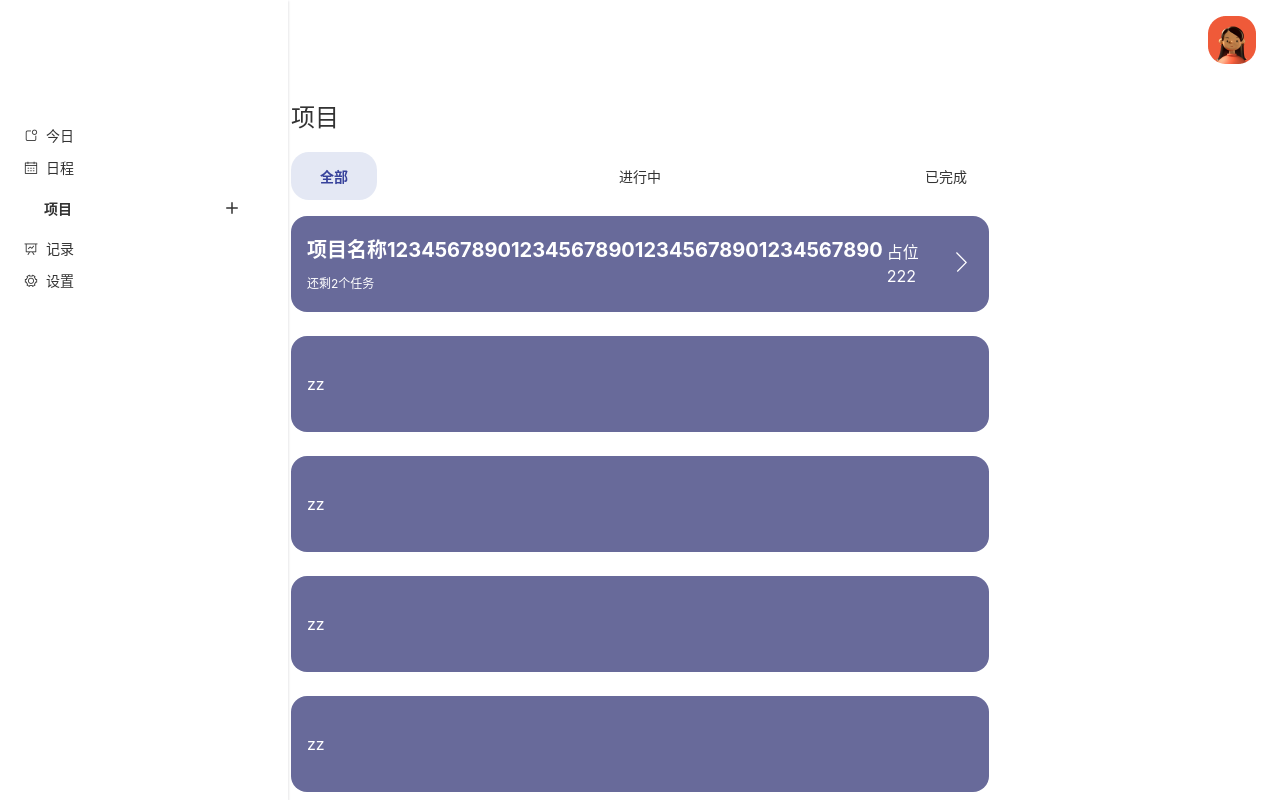
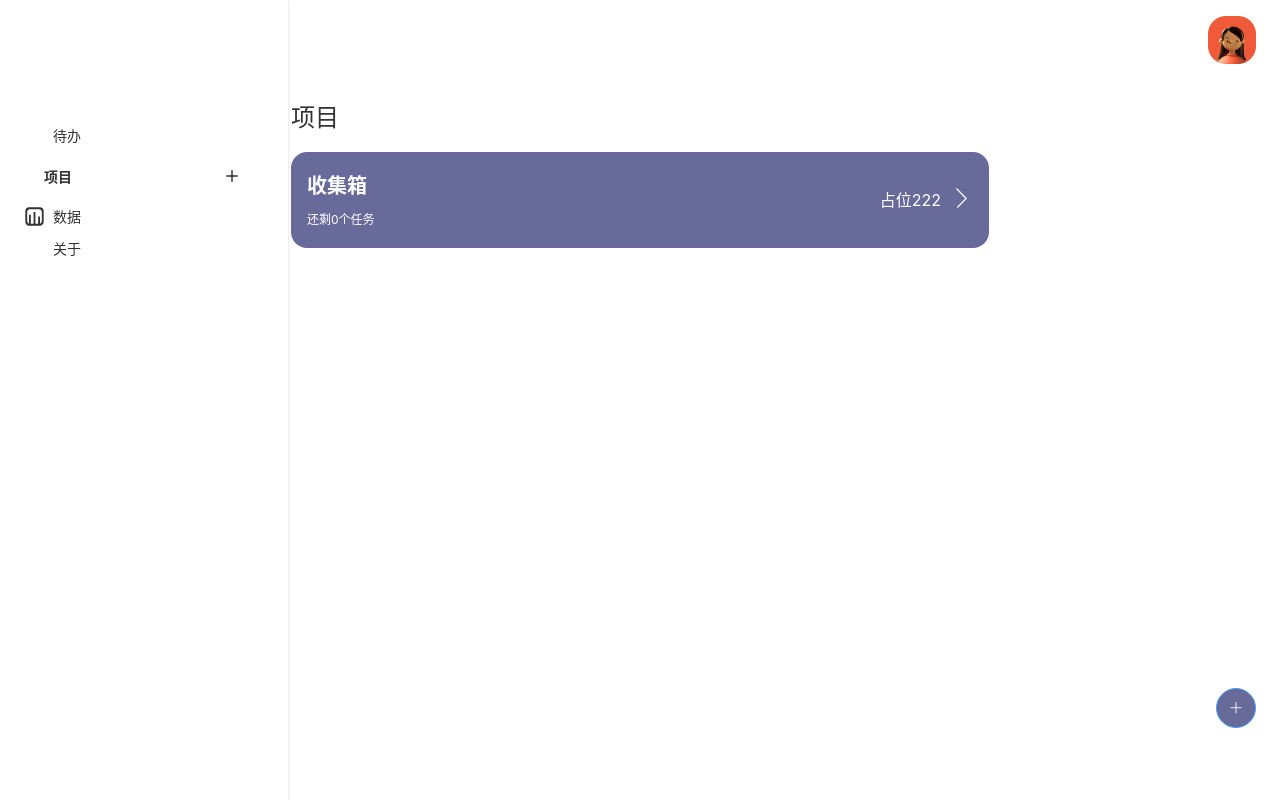
Before and after one commit to chenyulian/Vue-ToDo, a Vue app: page /#/projects in a window 1280 px wide. Built offline with nearby package versions, Linux system fonts and the light colour scheme; a web font is replaced by a local one.

Commit message:
更新样式

```diff
--- a/src/components/Sidebar.vue
+++ b/src/components/Sidebar.vue
@@ -2,8 +2,8 @@
     <div class="sidebar">
         <div class="list_holder">
             <ul class="list">
-                <li><sidebar-list-item link="/today" linkText="今日" elIconClassName="news"/></li>
-                <li><sidebar-list-item link="/schedule" linkText="日程" elIconClassName="date" /></li>
+                <li><sidebar-list-item link="/today" linkText="待办" elIconClassName="todo"/></li>
+                <!-- <li><sidebar-list-item link="/schedule" linkText="日程" elIconClassName="date" /></li> -->
             </ul>
             <div class="projects_container">
                 <div class="list_title">
@@ -22,8 +22,8 @@
                 </ul>
             </div>
             <ul class="list">
-                <li><sidebar-list-item link="/record" linkText="记录" elIconClassName="data-line"/></li>
-                <li><sidebar-list-item link="/settings" linkText="设置" elIconClassName="setting"/></li>
+                <li><sidebar-list-item link="/stats" linkText="数据" elIconClassName="statistics"/></li>
+                <li><sidebar-list-item link="/about" linkText="关于" elIconClassName="about" class="icon"/></li>
             </ul>
         </div>
     </div>
@@ -111,4 +111,5 @@
     overflow:auto;
 }
 
+
 </style>
--- a/src/components/SidebarListItem.vue
+++ b/src/components/SidebarListItem.vue
@@ -6,7 +6,8 @@
                 class="sidebar-list-item"
                 active-class="selected"
                 v-popover:fullText>
-                    <i v-if="elIconClassName" :class="`el-icon-${elIconClassName}`"></i>
+                    <!-- <i v-if="elIconClassName" :class="`el-icon-${elIconClassName}`"></i> -->
+                    <Icon v-if="elIconClassName" :name="elIconClassName" class="icon" />
                     <div v-else class="colored_sign" :style="`background-color:${projectColor};`"></div>
                     <div class="linkText">{{linkText}}</div>
                     <div class="operate" v-popover:operate v-if="projectId"><i class="el-icon-more"></i></div>
@@ -125,4 +126,9 @@
     }
 }
 
+.icon {
+    width: 1.5em;
+    height: 1.5em;
+}
+
 </style>
--- a/src/views/Projects.vue
+++ b/src/views/Projects.vue
@@ -1,35 +1,61 @@
 <template>
     <div class="projects">
         <h2>项目</h2>
-        <ul class="filters">
+        <!-- <ul class="filters">
             <li class="selected">全部</li>
             <li>进行中</li>
             <li>已完成</li>
-        </ul>
+        </ul> -->
         <ul class="project-list">
             <li>
                 <div class="project_left">
-                    <div class="name"><strong>项目名称1234567890123456789012345678901234567890</strong></div>
-                    <div class="info">还剩2个任务</div>
+                    <div class="name"><strong>收集箱</strong></div>
+                    <div class="info">还剩<span>{{taskNumber["-1"]}}</span>个任务</div>
                 </div>
                 <div class="progress">占位222</div>
                 <div><Icon name="more" class="more" /></div>
             </li>
-            <li>zz</li>
-            <li>zz</li>
-            <li>zz</li>
-            <li>zz</li>
+            <li v-for="project in projectList" :key="project.id" :style="{backgroundColor: project.color}">
+                <div class="project_left">
+                    <div class="name"><strong>{{project.name}}</strong></div>
+                    <div class="info">还剩<span>{{taskNumber[project.id]}}</span>个任务</div>
+                </div>
+                <div class="progress">占位222</div>
+                <div @click="$router.push(`/projects/${project.id}`)"><Icon name="more" class="more" /></div>
+            </li>
         </ul>
+        <div class="button-container">
+            <el-button type="primary" icon="el-icon-plus" circle></el-button>
+        </div>
     </div>
+
 </template>
 
 <script lang="ts">
+import Project from "@/lib/Project";
+import Task from "@/lib/Task";
 import Vue from "vue";
 import Component from "vue-class-component";
 
     @Component
     export default class Projects extends Vue {
 
+        projectList:Project[] = [];
+        taskNumber = {}
+
+        created():void {
+            this.$store.commit("fetchProjectList");
+            this.$store.commit("fetchTaskList");
+            this.projectList = this.$store.state.projectList as Project[];
+            const taskList = this.$store.state.taskList as Task[];
+            for(let project of this.projectList) {
+                let taskNumber = taskList.filter(i => i.project_id === project.id && i.status === 1).length;
+                Object.defineProperty(this.taskNumber, project.id, {value: taskNumber});
+            }
+            Object.defineProperty(this.taskNumber,
+                                "-1",
+                                {value: taskList.filter(i => i.project_id === "-1" && i.status === 1).length} || 0);
+        }
     }
 </script>
 
@@ -81,12 +107,17 @@ import Component from "vue-class-component";
             margin-bottom: 24px;
             padding: 4px 16px;
             display: flex;
+
+            // & > div {
+            //     border: 1px solid red;
+            // }
             & > div:first-child {
                 flex-grow: 1;
             }
 
             & .progress {
                 padding: 4px;
+                margin-right: 4px;
             }
             & .more {
                 width: 1.5em;
@@ -110,4 +141,12 @@ import Component from "vue-class-component";
             align-items: center;
         }
     }
+    .button-container {
+        position: absolute;
+        right: 24px;
+        bottom: 72px;
+        & > button {
+            background: #686A9A;
+        }
+    }
 </style>
```
